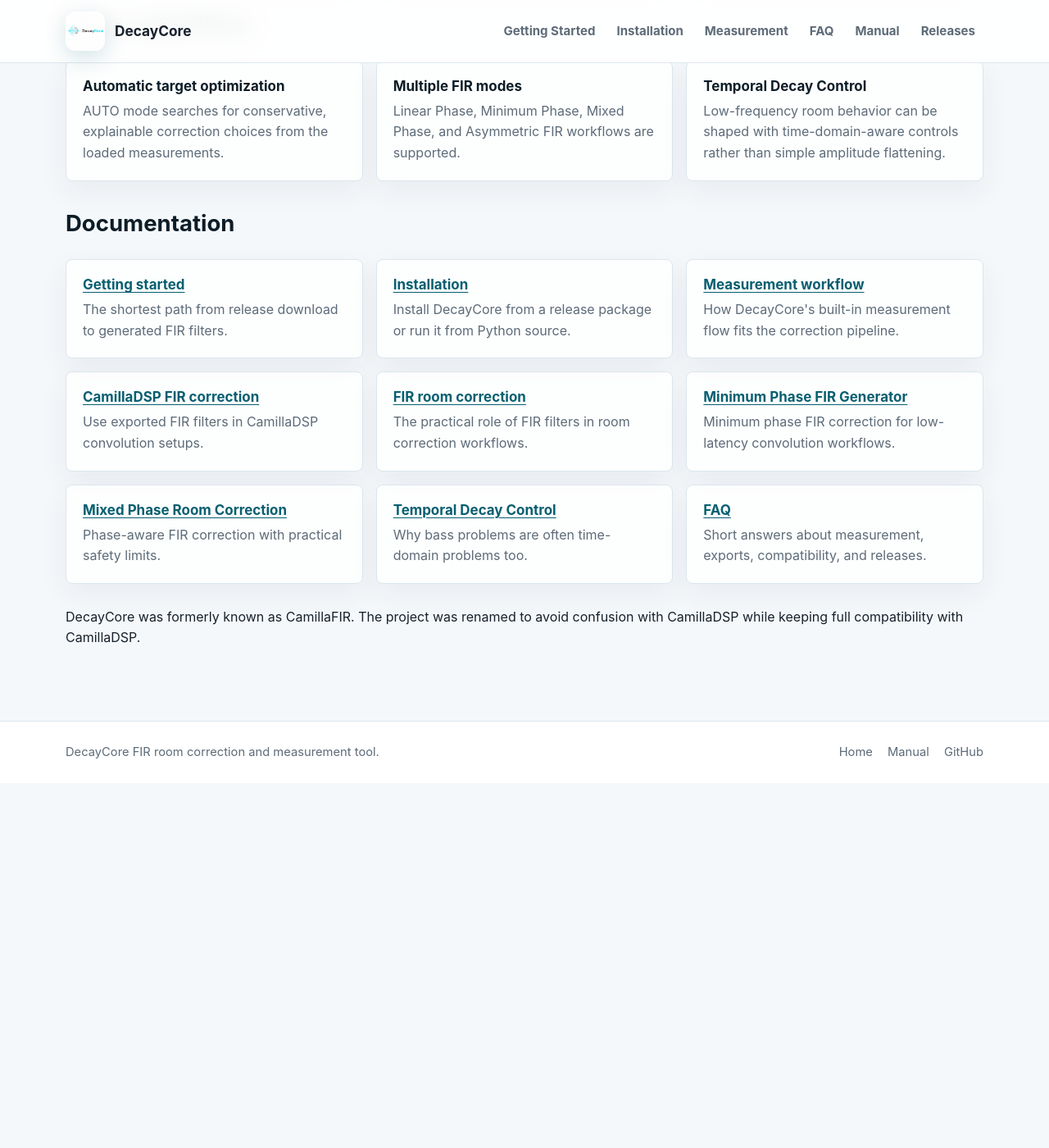
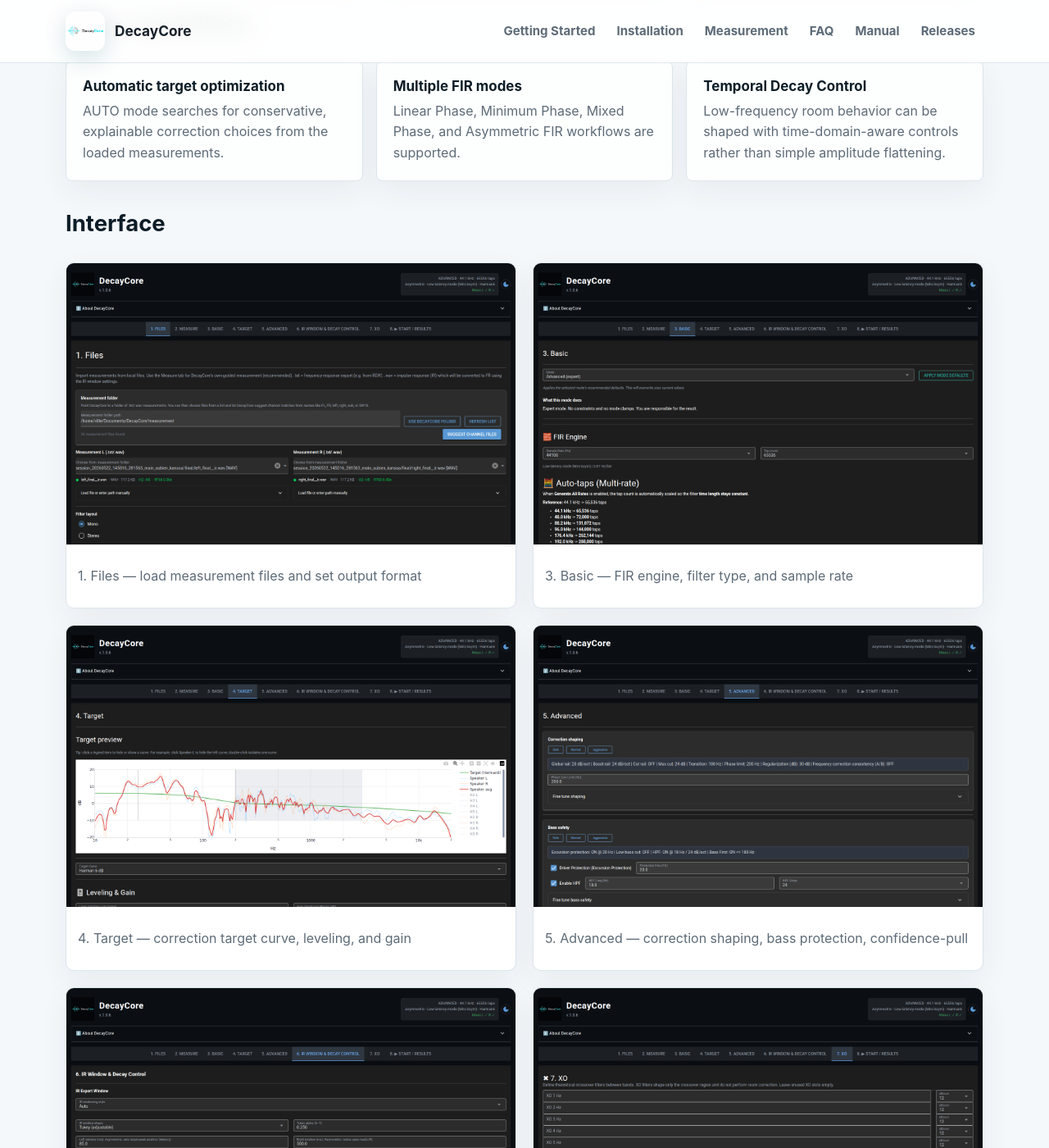
Before and after one commit to VilhoValittu/DecayCore, a Jekyll site: the page built from docs/index.md, in a window 1280 px wide and 1400 px high, scrolled down 1136 px. Shown: the whole window at 82% size. Built offline with Jekyll 4.4.1, drawn with Linux system fonts in a browser that asks for light colours; before the commit the page ends 2091 px from its top, so only the background shows below that; some of the changed text lies outside the part shown.

Commit message:
Dark results tab and screenshots to docs

```diff
--- a/docs/assets/main.scss
+++ b/docs/assets/main.scss
@@ -358,6 +358,33 @@
   color: var(--accent-strong);
 }
 
+.screenshot-gallery {
+  display: grid;
+  grid-template-columns: repeat(2, minmax(0, 1fr));
+  gap: 20px;
+  margin: 32px 0;
+}
+
+.screenshot-item {
+  border: 1px solid var(--line);
+  border-radius: 10px;
+  overflow: hidden;
+  background: var(--surface);
+  box-shadow: 0 12px 36px rgba(17, 38, 56, 0.06);
+}
+
+.screenshot-item img {
+  display: block;
+  width: 100%;
+  height: auto;
+}
+
+.screenshot-item__caption {
+  padding: 10px 14px;
+  font-size: 0.88rem;
+  color: var(--muted);
+}
+
 @media (max-width: 820px) {
   .site-header__inner {
     align-items: flex-start;
@@ -381,7 +408,8 @@
   }
 
   .feature-grid,
-  .doc-grid {
+  .doc-grid,
+  .screenshot-gallery {
     grid-template-columns: 1fr;
   }
 }
--- a/docs/index.md
+++ b/docs/index.md
@@ -57,6 +57,35 @@
   </section>
 </div>
 
+## Interface
+
+<div class="screenshot-gallery">
+  <div class="screenshot-item">
+    <img src="{{ '/pics/ui_1.png' | relative_url }}" alt="Files tab — load measurement files and set output format" loading="lazy">
+    <p class="screenshot-item__caption">1. Files — load measurement files and set output format</p>
+  </div>
+  <div class="screenshot-item">
+    <img src="{{ '/pics/ui_2.png' | relative_url }}" alt="Basic tab — FIR engine, filter type, and sample rate" loading="lazy">
+    <p class="screenshot-item__caption">3. Basic — FIR engine, filter type, and sample rate</p>
+  </div>
+  <div class="screenshot-item">
+    <img src="{{ '/pics/ui_3.png' | relative_url }}" alt="Target tab — correction target curve, leveling, and gain" loading="lazy">
+    <p class="screenshot-item__caption">4. Target — correction target curve, leveling, and gain</p>
+  </div>
+  <div class="screenshot-item">
+    <img src="{{ '/pics/ui_4.png' | relative_url }}" alt="Advanced tab — correction shaping, bass protection, confidence-pull" loading="lazy">
+    <p class="screenshot-item__caption">5. Advanced — correction shaping, bass protection, confidence-pull</p>
+  </div>
+  <div class="screenshot-item">
+    <img src="{{ '/pics/ui_5.png' | relative_url }}" alt="IR Window & Decay Control tab — IR windowing, A-FDW, Temporal Decay Control" loading="lazy">
+    <p class="screenshot-item__caption">6. IR Window & Decay Control — windowing, A-FDW, Temporal Decay Control</p>
+  </div>
+  <div class="screenshot-item">
+    <img src="{{ '/pics/ui_6.png' | relative_url }}" alt="XO tab — crossover frequency and slope definition" loading="lazy">
+    <p class="screenshot-item__caption">7. XO — crossover frequency and slope definition</p>
+  </div>
+</div>
+
 ## Documentation
 
 <div class="doc-grid">
```
Also changed, not shown: README.md, docs/pics/ui_1.png, docs/pics/ui_2.png, docs/pics/ui_3.png, docs/pics/ui_4.png, docs/pics/ui_5.png, docs/pics/ui_6.png, 2 other files.
